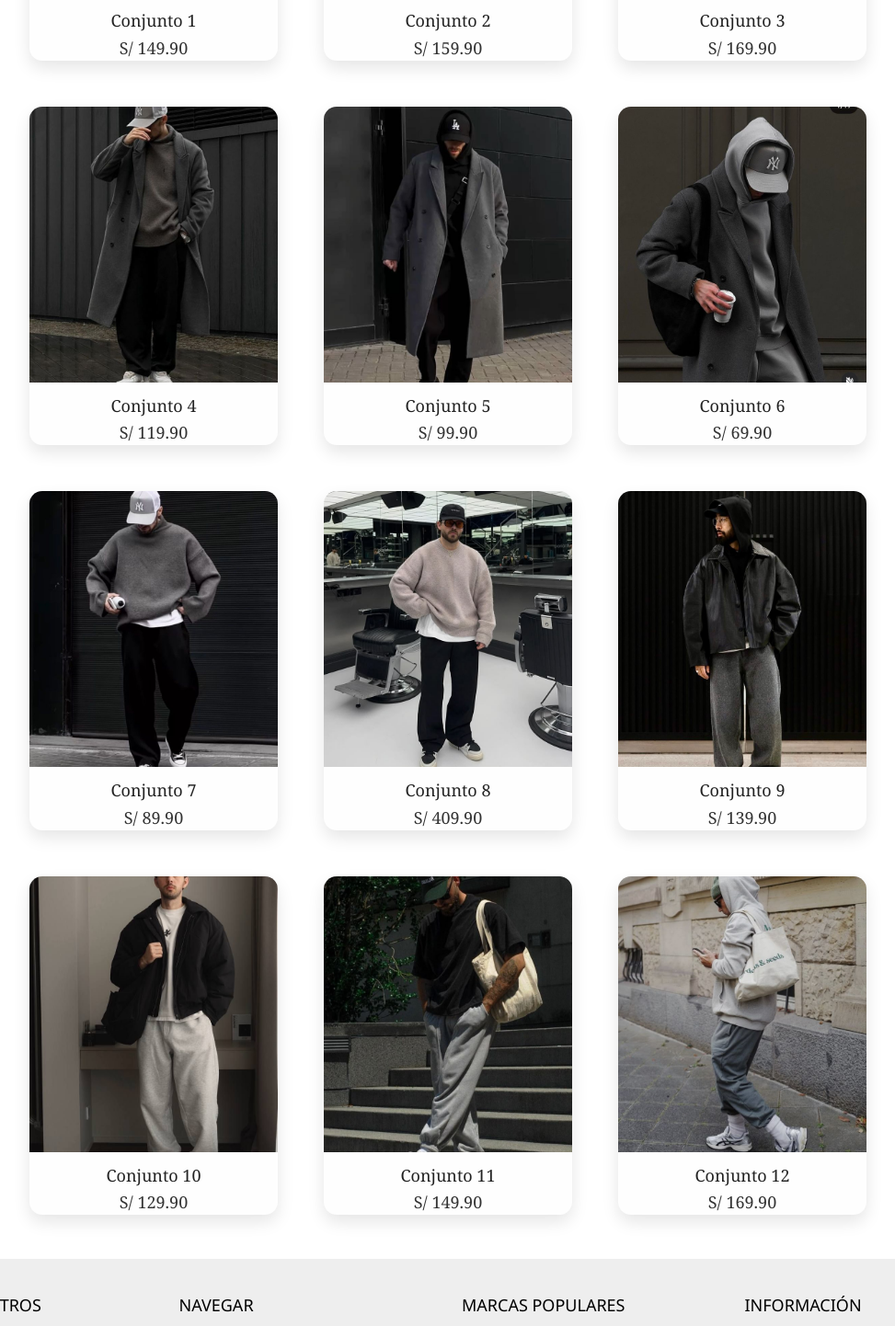
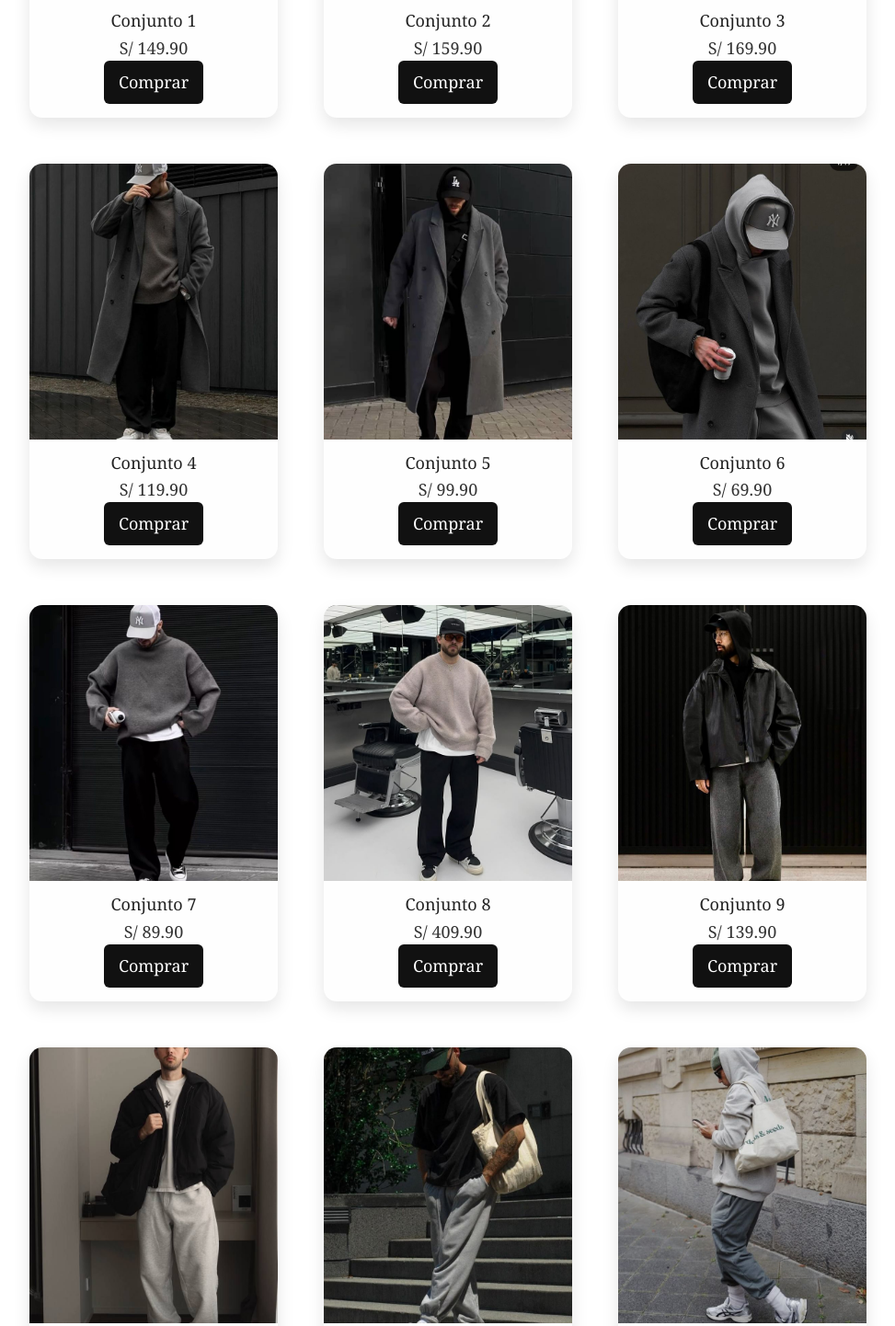
Before and after one commit to KevinVelasquezE/Kevin-Pablo-Velasquez-Escandon-TrendyStore, a plain HTML site: page index.html in a window 1280 px wide. Shown: the part 1167-2609 px from the top of the page at 92% size, without its empty margins (153-1126 px from the left). Drawn offline with nearby package versions, Linux system fonts and the light colour scheme.

Commit message:
agrege boton en el inicio

```diff
--- a/css/style.css
+++ b/css/style.css
@@ -587,6 +587,10 @@ input[type="submit"]:hover {
   background-color: #b38600;
  }
 
+.navbar-toggle-icon{
+  color: #000;
+  background-color: #000;
+}
 
 #menuButton {
   border-color: black !important;   /* borde negro */
--- a/index.html
+++ b/index.html
@@ -61,61 +61,97 @@
         <img src="img/nuevo1.jpeg" alt="Buzo Oversize">
         <h3>Conjunto 1</h3>
         <span class="ahora">S/ 149.90</span>
+        <br>
+        <a href="https://wa.me/+51979994812?text=Hola quiero Comprar el conjunto 1 nuevo" target="_blank"><button
+            type="button">Comprar</button></a>
       </div>
       <div class="card-novedad">
         <img src="img/Winter fit (1).jpeg" alt="Buzo Oversize">
         <h3>Conjunto 2</h3>
         <span class="ahora">S/ 159.90</span>
+         <br>
+        <a href="https://wa.me/+51979994812?text=Hola quiero Comprar el conjunto 2 nuevo" target="_blank"><button
+            type="button">Comprar</button></a>
       </div>
       <div class="card-novedad">
         <img src="img/nuevo3.jpeg" alt="Buzo Oversize">
         <h3>Conjunto 3</h3>
         <span class="ahora">S/ 169.90</span>
+         <br>
+        <a href="https://wa.me/+51979994812?text=Hola quiero Comprar el conjunto 3 nuevo" target="_blank"><button
+            type="button">Comprar</button></a>
       </div>
       <div class="card-novedad">
         <img src="img/nuevo4.jpeg" alt="Conjunto de">
         <h3>Conjunto 4</h3>
         <span class="ahora">S/ 119.90</span>
+         <br>
+        <a href="https://wa.me/+51979994812?text=Hola quiero Comprar el conjunto 4 nuevo" target="_blank"><button
+            type="button">Comprar</button></a>
       </div>
       <div class="card-novedad">
         <img src="img/nuevo5.jpeg" alt="Conjunto de">
         <h3>Conjunto 5</h3>
         <span class="ahora">S/ 99.90</span>
+         <br>
+        <a href="https://wa.me/+51979994812?text=Hola quiero Comprar el conjunto 5 nuevo" target="_blank"><button
+            type="button">Comprar</button></a>
       </div>
       <div class="card-novedad">
         <img src="img/nuevo6.jpeg" alt="Conjunto de">
         <h3>Conjunto 6</h3>
         <span class="ahora">S/ 69.90</span>
+         <br>
+        <a href="https://wa.me/+51979994812?text=Hola quiero Comprar el conjunto 6 nuevo" target="_blank"><button
+            type="button">Comprar</button></a>
       </div>
       <div class="card-novedad">
         <img src="img/nuevo7.jpeg" alt="Conjunto de">
         <h3>Conjunto 7</h3>
         <span class="ahora">S/ 89.90</span>
+         <br>
+        <a href="https://wa.me/+51979994812?text=Hola quiero Comprar el conjunto 7 nuevo" target="_blank"><button
+            type="button">Comprar</button></a>
       </div>
       <div class="card-novedad">
         <img src="img/nuevo8.jpeg" alt="Conjunto de">
         <h3>Conjunto 8</h3>
         <span class="ahora">S/ 409.90</span>
+         <br>
+        <a href="https://wa.me/+51979994812?text=Hola quiero Comprar el conjunto 8 nuevo" target="_blank"><button
+            type="button">Comprar</button></a>
       </div>
       <div class="card-novedad">
         <img src="img/nuevo9.jpeg" alt="Conjunto de">
         <h3>Conjunto 9</h3>
         <span class="ahora">S/ 139.90</span>
+         <br>
+        <a href="https://wa.me/+51979994812?text=Hola quiero Comprar el conjunto 9 nuevo" target="_blank"><button
+            type="button">Comprar</button></a>
       </div>
       <div class="card-novedad">
         <img src="img/nuevo10.jpeg" alt="Conjunto de">
         <h3>Conjunto 10</h3>
         <span class="ahora">S/ 129.90</span>
+         <br>
+        <a href="https://wa.me/+51979994812?text=Hola quiero Comprar el conjunto 10 nuevo" target="_blank"><button
+            type="button">Comprar</button></a>
       </div>
       <div class="card-novedad">
         <img src="img/nuevo11.jpeg" alt="Conjunto de">
         <h3>Conjunto 11</h3>
         <span class="ahora">S/ 149.90</span>
+         <br>
+        <a href="https://wa.me/+51979994812?text=Hola quiero Comprar el conjunto 11 nuevo" target="_blank"><button
+            type="button">Comprar</button></a>
       </div>
       <div class="card-novedad">
         <img src="img/nuevo12.jpeg" alt="Conjunto de">
         <h3>Conjunto 12</h3>
         <span class="ahora">S/ 169.90</span>
+         <br>
+        <a href="https://wa.me/+51979994812?text=Hola quiero Comprar el conjunto 12 nuevo" target="_blank"><button
+            type="button">Comprar</button></a>
       </div>
     </div>
   </div>
@@ -157,7 +193,7 @@
   </footer>
 
   <script src="js/scrip.js"></script>
- +
+  +
   <script src="https://cdn.jsdelivr.net/npm/bootstrap@5.3.3/dist/js/bootstrap.bundle.min.js"></script>
 </body>
 
```
